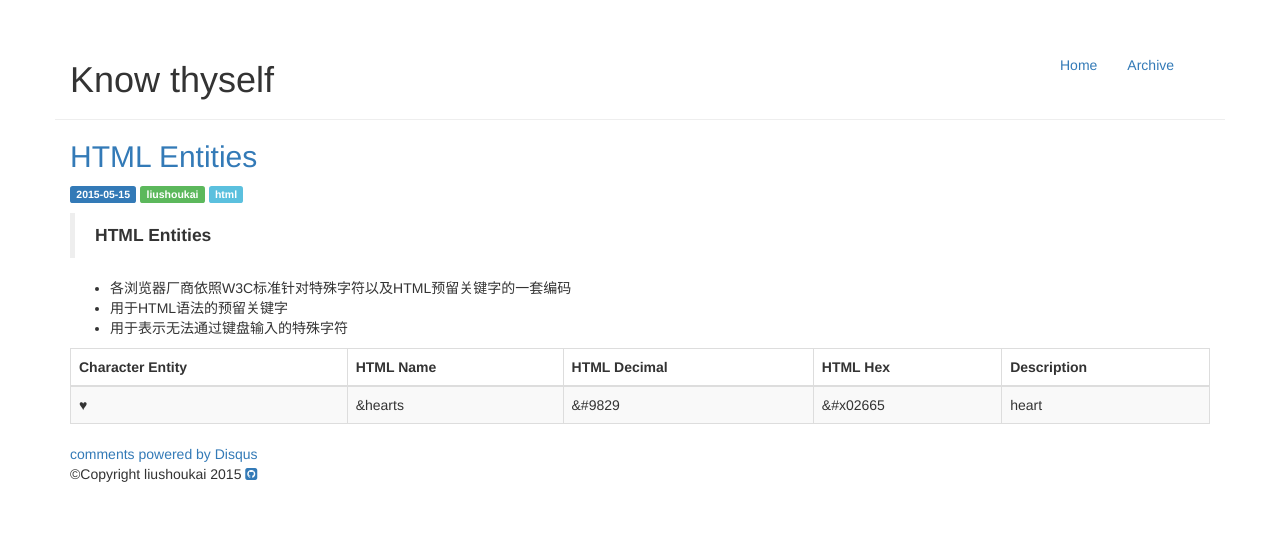
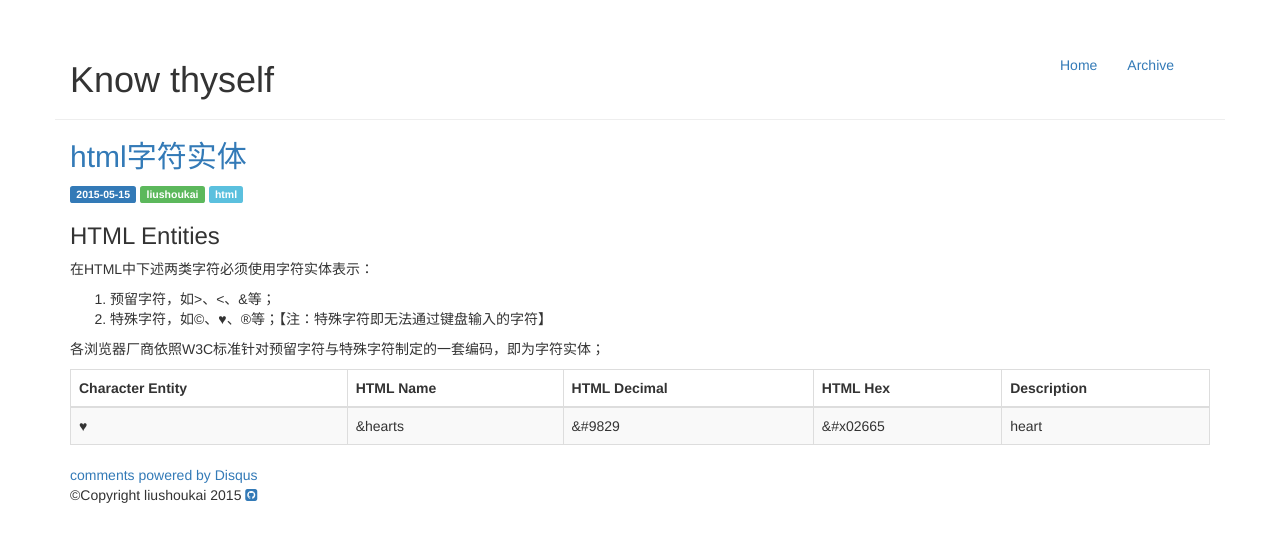
Before and after one commit to liushoukai/liushoukai.github.io, a Jekyll site: the page built from _posts/2015-05-15-html_entities.md, in a window 1280 px wide. Shown: the top 542 px of the page. Built offline with Jekyll 4.4.1, drawn with Linux system fonts in a browser that asks for light colours; nearby versions of some CDN libraries; some web fonts are replaced; comment, search, counter and statistics services are not loaded.

Commit message:
Update and rename 2015-05-15-HTML Entities.md to 2015-05-15-html_entities.md

```diff
--- a/_posts/2015-05-15-HTML Entities.md
+++ b/_posts/2015-05-15-html_entities.md
@@ -1,14 +1,17 @@
 ---
-title:  "HTML Entities"
+title:  "html字符实体"
 date:   2015-05-15 17:04:27
 categories: html
 ---
 
-> **HTML Entities**
+###HTML Entities
 
-- 各浏览器厂商依照W3C标准针对特殊字符以及HTML预留关键字的一套编码
-- 用于HTML语法的预留关键字
-- 用于表示无法通过键盘输入的特殊字符
+在HTML中下述两类字符必须使用字符实体表示：<br/>
+
+1. 预留字符，如>、<、&等；
+2. 特殊字符，如©、♥、®等；【注：特殊字符即无法通过键盘输入的字符】
+
+各浏览器厂商依照W3C标准针对预留字符与特殊字符制定的一套编码，即为字符实体；
 
 <table class="table table-striped table-bordered table-hover">
 	<thead>
```
